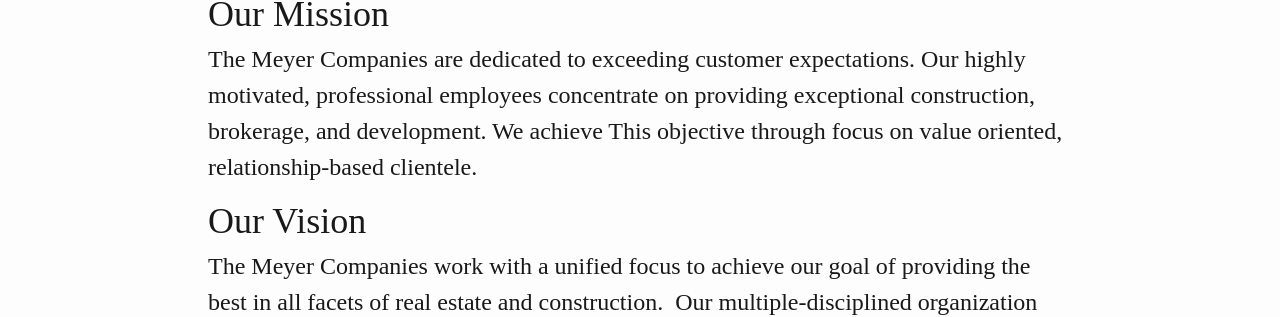
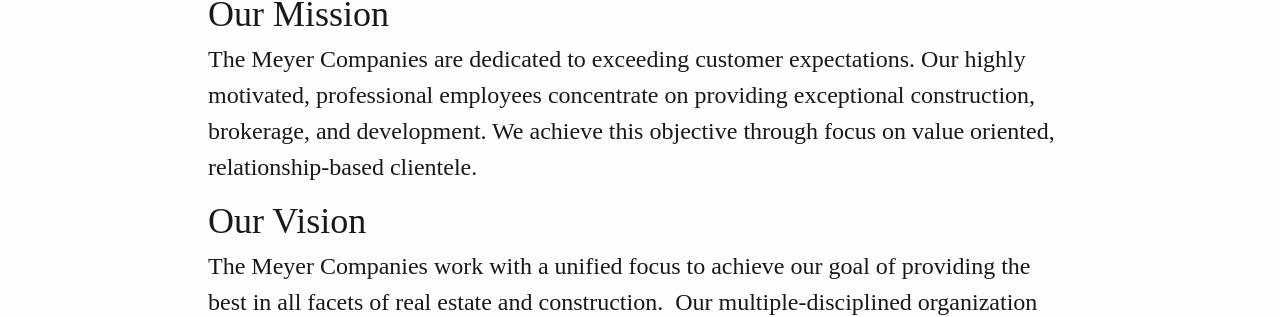
Before and after one commit to jiko/meyer-companies, a Jekyll site: the page built from the-meyerco.html, in a window 1280 px wide. Shown: the part 644-961 px from the top of the page. Built offline with Jekyll 4.4.1, drawn with Linux system fonts in a browser that asks for light colours; Markdown is read by kramdown in place of the engine named in the settings.

Commit message:
Fixed a typo per page.

```diff
--- a/profile.html
+++ b/profile.html
@@ -10,10 +10,7 @@
 </h1>
 <p>
 In 1977 Dave and Roger Meyer co-founded
-<a href="http://www.meyerbro.com" target="_blank">
- Meyer Brothers Building Company
-</a>
-. Originally located in Blue Springs, Missouri, the Meyer brothers initially specialized in sales and the erection of metal buildings.
+<a href="http://www.meyerbro.com" target="_blank">Meyer Brothers Building Company</a>. Originally located in Blue Springs, Missouri, the Meyer brothers initially specialized in sales and the erection of metal buildings.
 </p>
 <p>
 Today the Meyer Companies are a professionally operated firm, offering expertise in full-line construction and real estate management services to commercial, industrial, and institutional users.
--- a/the-meyerco.html
+++ b/the-meyerco.html
@@ -30,7 +30,7 @@
 </li>
 </ol>
 <h1>Our Mission</h1>
-<p>The Meyer Companies are dedicated to exceeding customer expectations. Our highly motivated, professional employees concentrate on providing exceptional construction, brokerage, and development. We achieve This objective through focus on value oriented, relationship-based clientele.</p>
+<p>The Meyer Companies are dedicated to exceeding customer expectations. Our highly motivated, professional employees concentrate on providing exceptional construction, brokerage, and development. We achieve this objective through focus on value oriented, relationship-based clientele.</p>
 <h1>Our Vision</h1>
 <p>
 The Meyer Companies work with a unified focus to achieve our goal of providing the best in all facets of real estate and construction.  Our multiple-disciplined organization works to minimize cyclical trends and create crossover synergies to reduce market, geographical, and segment barriers.
```
